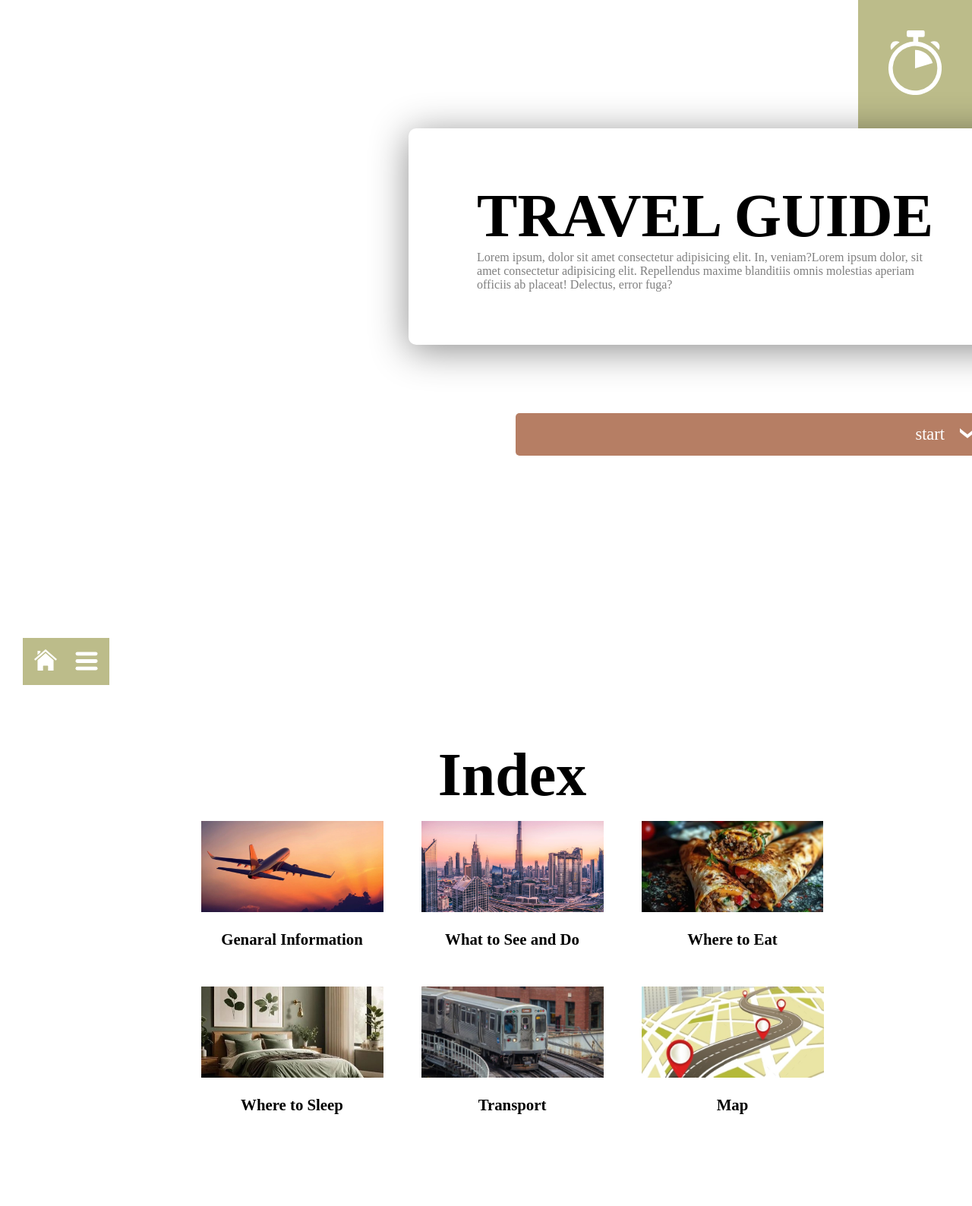
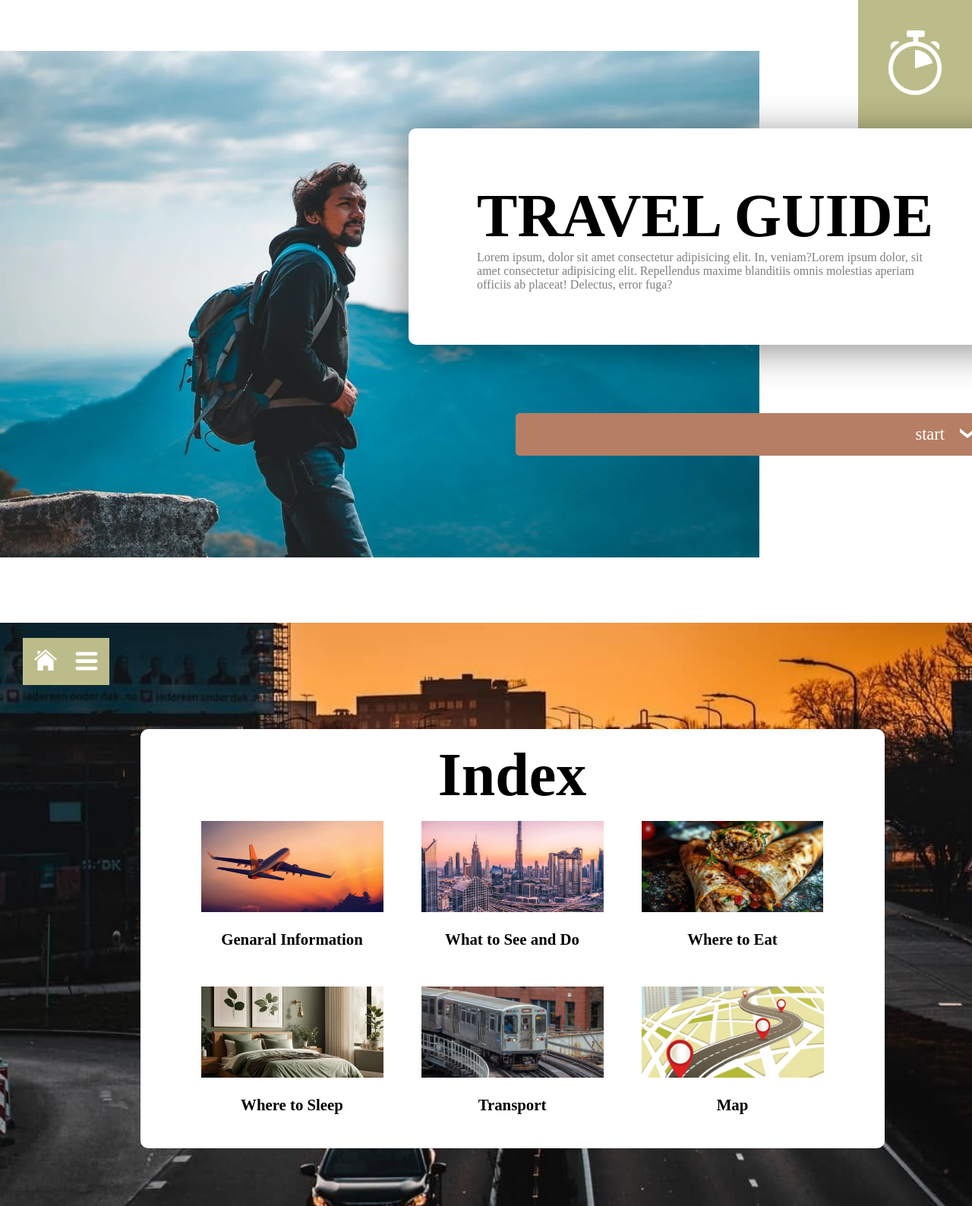
Before and after one commit to Irshad-11/Travel-Guide, a plain HTML site: page index.html in a window 1280 px wide. Shown: the top 1588 px of the page at 76% size. Drawn offline with Linux system fonts and the light colour scheme.

Commit message:
Update URL bug

```diff
--- a/File/CSS/01_Travel_Guide.css
+++ b/File/CSS/01_Travel_Guide.css
@@ -50,7 +50,7 @@ a {
 .cover {
     width: 100%;
     height: 100vh;
-    background-image: url(../Resources/Photos/bg_final_1__TravelGuide.jpg);
+    background-image: url('https://irshad-11.github.io/Travel-Guide/Resources/Photos/bg_final_1__TravelGuide.jpg');
     background-repeat: no-repeat;
     background-position: left;
     overflow: hidden;
@@ -155,7 +155,7 @@ a {
     display: flex;
     position: relative;
     padding:30px;
-    background-image: url(../Resources/Photos/bg_2_Index.jpg);
+    background-image: url('https://irshad-11.github.io/Travel-Guide/Resources/Photos/bg_2_Index.jpg');
     background-size:cover ;
     background-repeat: no-repeat;
     background-position: center;
```
